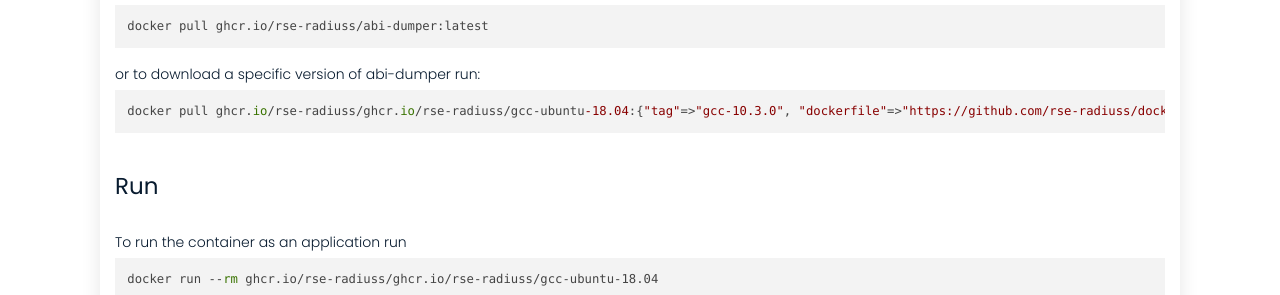
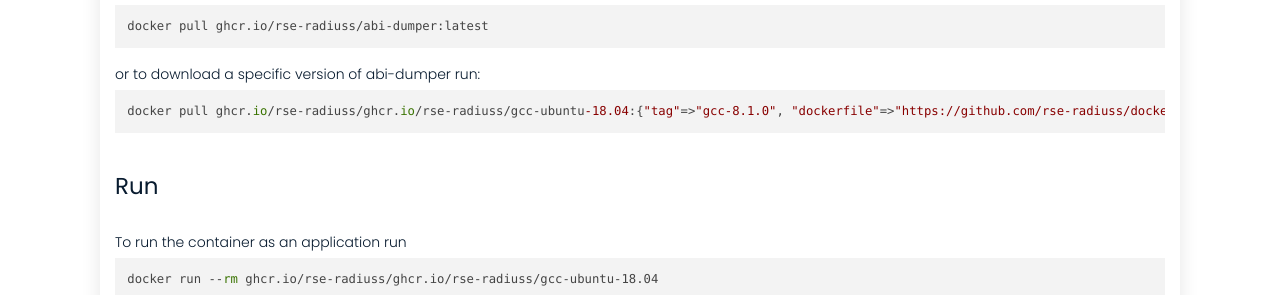
Before and after one commit to rse-ops/docker-images, a Jekyll site: the page built from _library/ghcr.io-rse-radiuss-gcc-ubuntu-18.04.md, in a window 1280 px wide and 1002 px high. Shown: the part 520-815 px from the top of the window. Built offline with Jekyll 4.4.1, drawn with Linux system fonts in a browser that asks for light colours; nearby versions of some CDN libraries.

Commit message:
Automated push to update library 2021-10-06

```diff
--- a/_library/ghcr.io-rse-radiuss-gcc-ubuntu-18.04.md
+++ b/_library/ghcr.io-rse-radiuss-gcc-ubuntu-18.04.md
@@ -1,14 +1,11 @@
 ---
 layout: container
 name: ghcr.io/rse-radiuss/gcc-ubuntu-18.04
-updated_at: 2021-10-06 04:28:22.903797
+updated_at: 2021-10-06 04:39:28.206237
 
 
 container_url: https://github.com/orgs/rse-radiuss/packages/container/package/gcc-ubuntu-18.04
 versions:
- - tag: gcc-10.3.0
-   dockerfile: https://github.com/rse-radiuss/docker-images/blob/main/ubuntu/gcc/Dockerfile
-   manifest: https://crane.ggcr.dev/manifest/ghcr.io/rse-radiuss/gcc-ubuntu-18.04:gcc-10.3.0
  - tag: gcc-8.1.0
    dockerfile: https://github.com/rse-radiuss/docker-images/blob/main/ubuntu/gcc/Dockerfile
    manifest: https://crane.ggcr.dev/manifest/ghcr.io/rse-radiuss/gcc-ubuntu-18.04:gcc-8.1.0
```
Also changed, not shown: other parts of _library/ghcr.io-rse-radiuss-gcc-ubuntu-18.04.md (+3 -0 lines).
